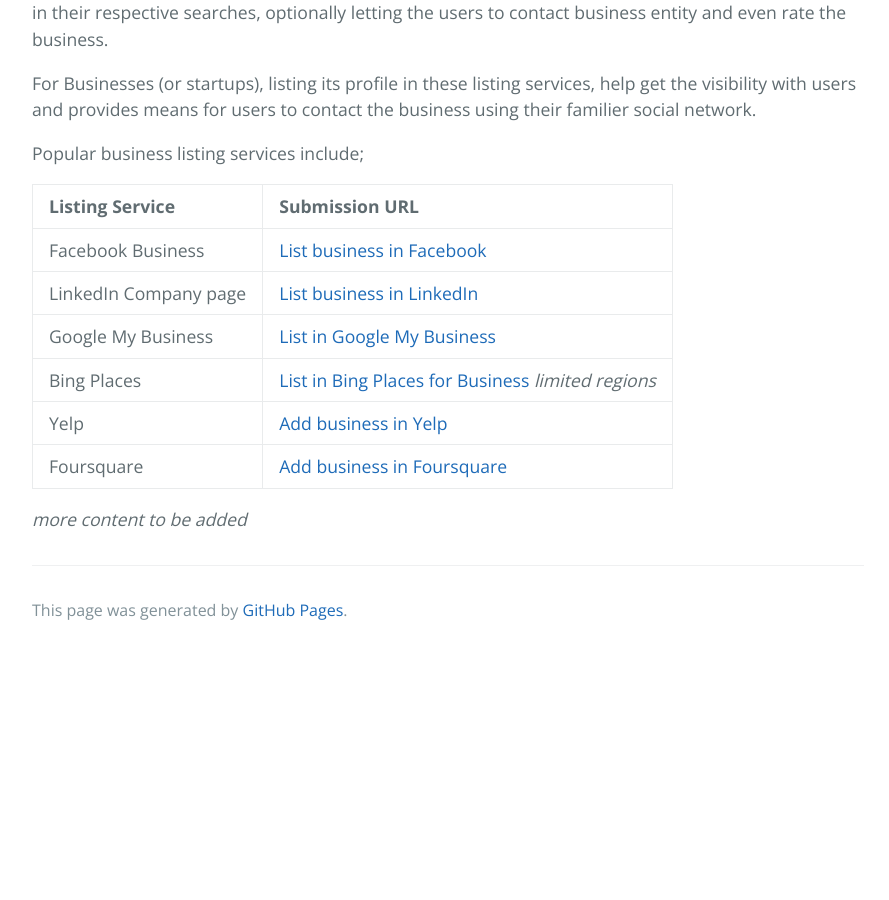
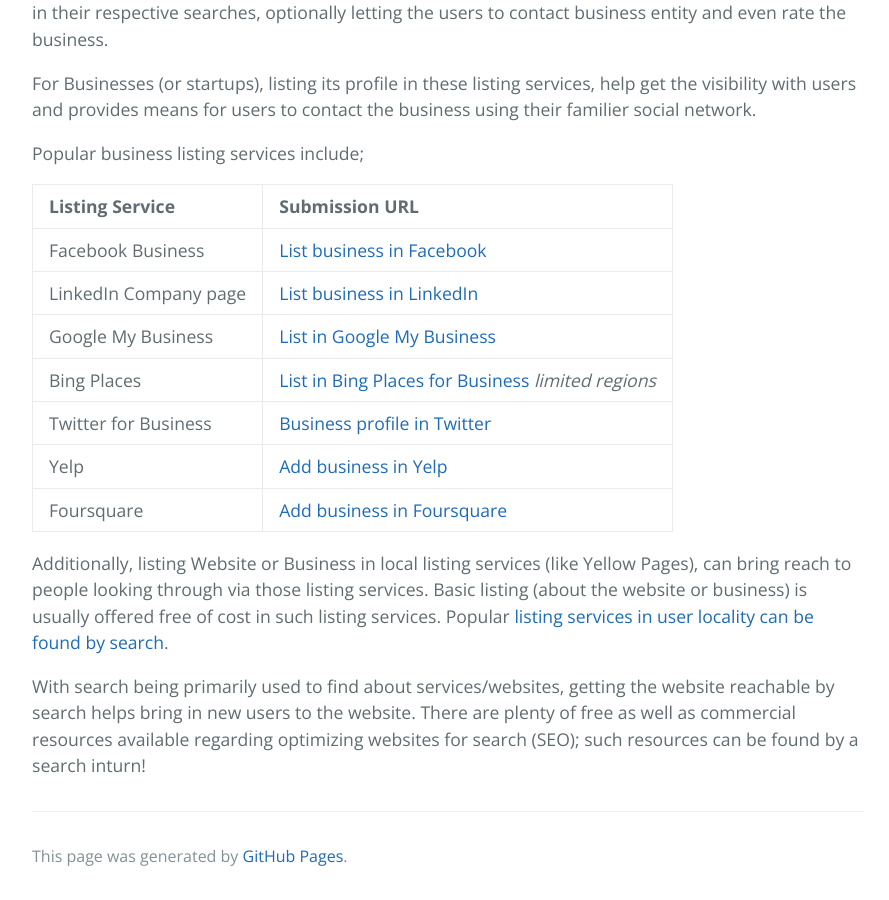
Before and after one commit to slowtick/slowtick.github.io, a Jekyll site: the page built from pages/getting-site-crawled.md, in a window 1280 px wide and 900 px high, scrolled down 1351 px. Shown: the whole window, without its empty margins (192-1081 px from the left). Built offline with Jekyll 4.4.1, drawn with Linux system fonts in a browser that asks for light colours; before the commit the page ends 2005 px from its top, so only the background shows below that.

Commit message:
fixed link to Google My Business

```diff
--- a/_includes/getting-site-crawled.json
+++ b/_includes/getting-site-crawled.json
@@ -5,8 +5,8 @@
     "blogPost": {
         "@type": "BlogPosting",
         "dateCreated":"2017-01-26T13:30:00+08:00",
-        "dateModified":"2017-01-30T18:30:00+08:00",
-        "datePublished":"2017-01-30T18:30:00+08:00",
+        "dateModified":"2017-02-06T03:00:00+08:00",
+        "datePublished":"2017-02-06T03:00:00+08:00",
         "headline": "Submitting website to crawlers and adding to business listing services",
         "description": "Search engine crawlers accept website submitted to it manually and can crawl from it. Business listing services helps making website visible in the local area.",
         "mainEntityOfPage": {
--- a/pages/getting-site-crawled.md
+++ b/pages/getting-site-crawled.md
@@ -38,9 +38,13 @@ Popular business listing services include;
 |:---------------------|:--------------------------------------------------------------------------------|
 | Facebook Business    | [List business in Facebook](https://www.facebook.com/pages/create/)             |
 | LinkedIn Company page| [List business in LinkedIn](https://www.linkedin.com/company/add/show)          |
-| Google My Business   | [List in Google My Business](https://www.google.com/business/add)               |
+| Google My Business   | [List in Google My Business](https://www.google.com/business/)                  |
 | Bing Places          | [List in Bing Places for Business](https://www.bingplaces.com/DashBoard/Home) _limited regions_ |
+| Twitter for Business | [Business profile in Twitter](https://business.twitter.com/en/basics/create-a-twitter-business-profile.html) |
 | Yelp                 | [Add business in Yelp](https://biz.yelp.com/signup_business/new)                |
 | Foursquare           | [Add business in Foursquare](http://business.foursquare.com/)                   |
 
-_more content to be added_
+
+Additionally, listing Website or Business in local listing services (like Yellow Pages), can bring reach to people looking through via those listing services. Basic listing (about the website or business) is usually offered free of cost in such listing services. Popular [listing services in user locality can be found by search](the https://www.google.com.sg/search?q=business+listing+in+yellow+pages+near+me).
+
+With search being primarily used to find about services/websites, getting the website reachable by search helps bring in new users to the website. There are plenty of free as well as commercial resources available regarding optimizing websites for search (SEO); such resources can be found by a search inturn!
```
